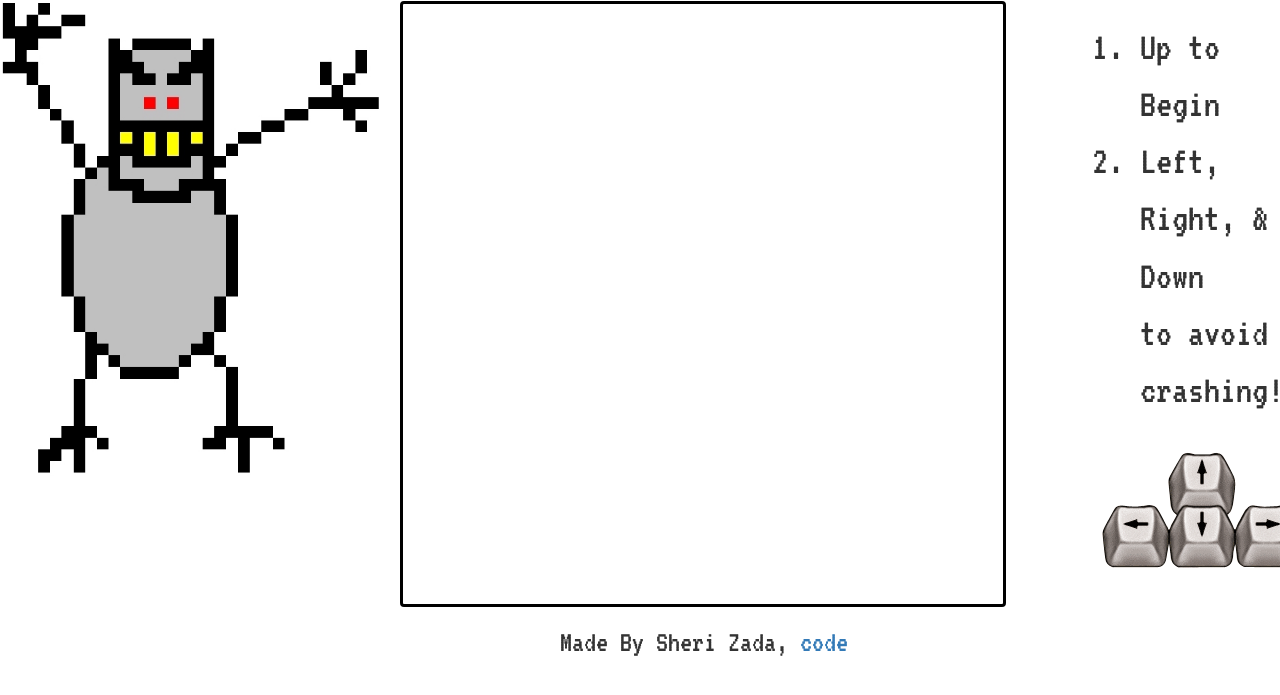
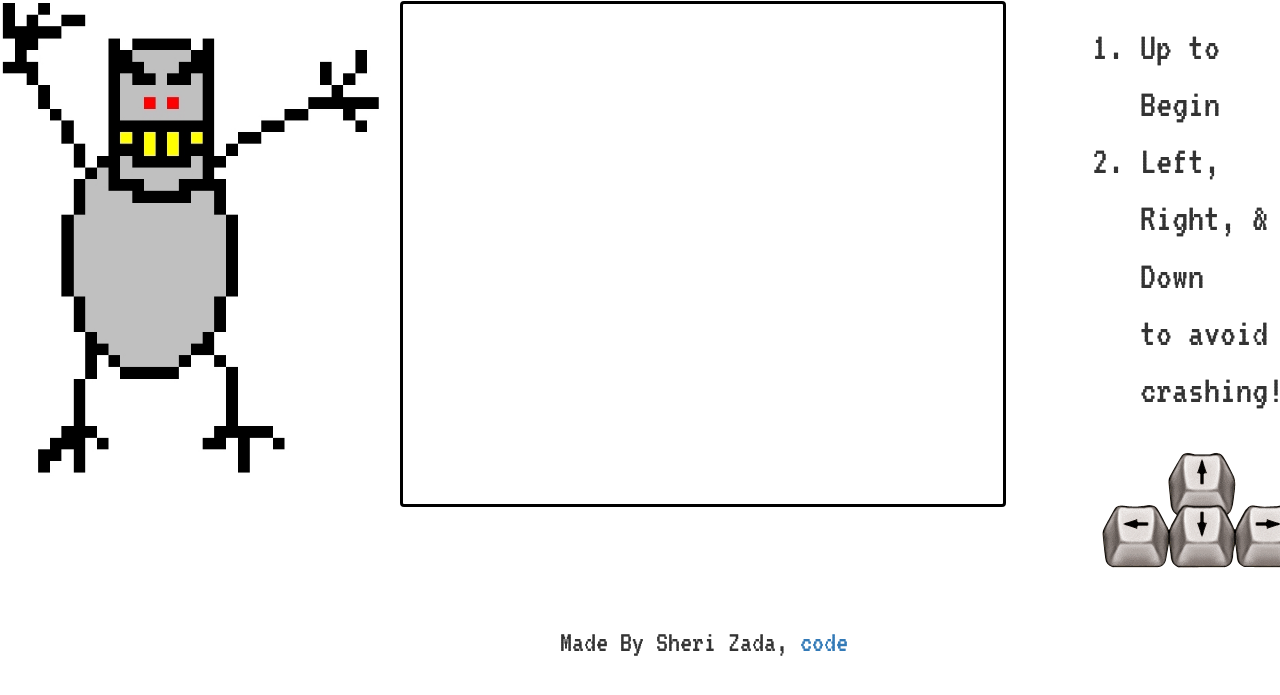
Before and after one commit to sherzader/ski-free, a plain HTML site: page index.html in a window 1280 px wide. Shown: the part 99-794 px from the top of the page. Drawn offline with nearby package versions, Linux system fonts and the light colour scheme.

```diff
--- a/index.html
+++ b/index.html
@@ -22,7 +22,7 @@
       <div class="clearfix visible-sm"></div>
       <div class="col-6 col-m-9">
         <div class="header">Ski Free</div>
-        <canvas id="canvas" width="600" height="600"></canvas>
+        <canvas id="canvas" width="600" height="500"></canvas>
         <div class="footer">Made By Sheri Zada, <a href="https://github.com/sherzader/ski-free">code</a></div>
       </div>
       <div class="clearfix visible-sm"></div>
```
